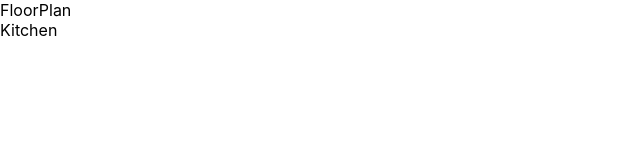
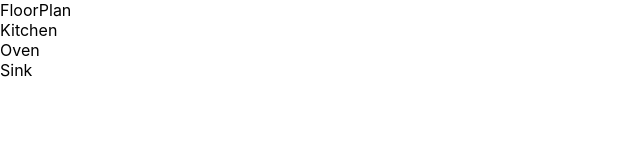
Before and after one commit to binod164/floorplan-lab, a React (Create React App) app: page / in a window 1280 px wide. Shown: the top 160 px of the page, without its empty margins (0-640 px from the left). Built offline with nearby package versions, Linux system fonts and the light colour scheme.

Commit message:
Create Oven and Sink components

```diff
--- a/src/Kitchen.jsx
+++ b/src/Kitchen.jsx
@@ -1,7 +1,12 @@
+import Oven from "./Oven";
+import Sink from "./Sink";
+
 const Kitchen = () => {
   return (
     <div>
       Kitchen
+      <Oven />
+      <Sink />
     </div>
   );
 }
--- /dev/null
+++ b/src/Oven.jsx
@@ -0,0 +1,9 @@
+const Oven = (props) => {
+  return (
+    <div>
+      Oven
+    </div>
+  );
+}
+
+export default Oven;
--- /dev/null
+++ b/src/Sink.jsx
@@ -0,0 +1,9 @@
+const Sink = (props) => {
+  return (
+    <div>
+      Sink
+    </div>
+  );
+}
+
+export default Sink;
```
